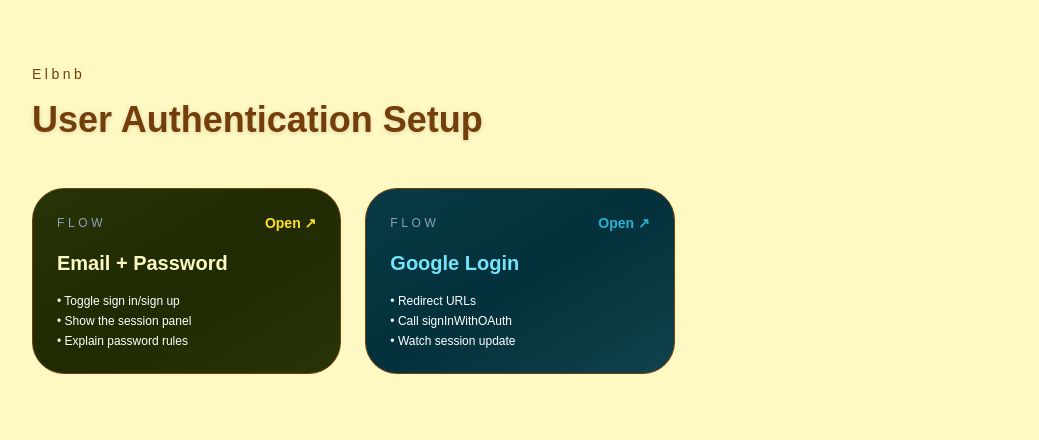
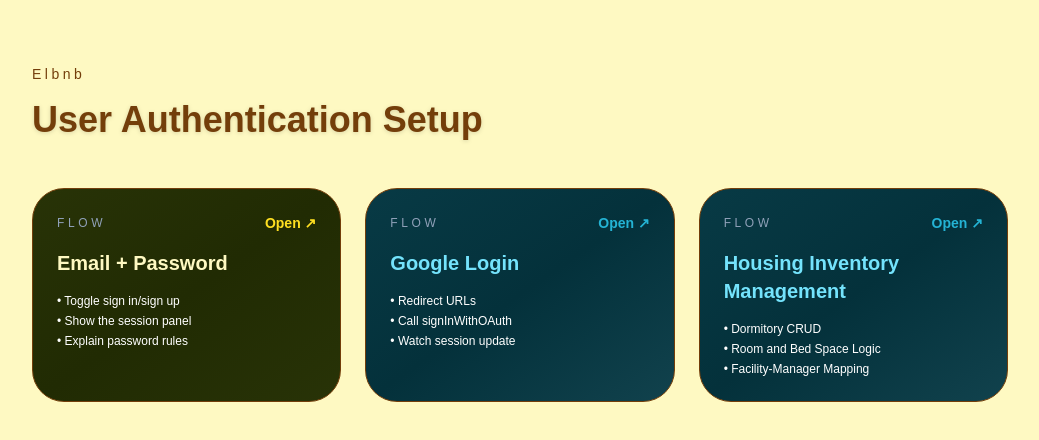
Before and after one commit to tmbanes/elbnb, a Next.js app: page / in a window 1280 px wide. Shown: the top 440 px of the page, without its empty margins (120-1159 px from the left). Built offline with nearby package versions, Linux system fonts and the light colour scheme.

Commit message:
feat: added card ui for routing redirection

```diff
--- a/app/page.tsx
+++ b/app/page.tsx
@@ -17,6 +17,18 @@ const setups = [
     href: "/google-login",
     title: "Google Login",
     highlights: ["Redirect URLs", "Call signInWithOAuth", "Watch session update"],
+    theme: {
+      card:
+        "border border-yellow-900 bg-gradient-to-br from-[#083a45] via-[#04313b] to-[#11424d] hover:border-[#7fb0ff]/60",
+      open: "text-[#24b3d4]",
+      title: "text-[#74e3fc]",
+      bullets: "text-white"
+    },
+  },
+  { // Housing Inventory Management
+    href: "/housing-management",
+    title: "Housing Inventory Management",
+    highlights: ["Dormitory CRUD", "Room and Bed Space Logic", "Facility-Manager Mapping"],
     theme: {
       card:
         "border border-yellow-900 bg-gradient-to-br from-[#083a45] via-[#04313b] to-[#11424d] hover:border-[#7fb0ff]/60",
@@ -46,10 +58,9 @@ export default function Home() {
               <Link
                 key={setup.href}
                 href={setup.href}
-                className={`group relative isolate flex flex-col overflow-hidden rounded-[32px] p-6 transition hover:-translate-y-1 ${
-                  theme?.card ??
+                className={`group relative isolate flex flex-col overflow-hidden rounded-[32px] p-6 transition hover:-translate-y-1 ${theme?.card ??
                   "border border-white/5 bg-slate-900/60 shadow-[0_30px_70px_rgba(2,6,23,0.65)] hover:border-emerald-300/50"
-                }`}
+                  }`}
               >
                 <div className="flex items-center justify-between">
                   <p className="text-xs uppercase tracking-[0.3em] text-slate-400">Flow</p>
@@ -58,9 +69,8 @@ export default function Home() {
                   </span>
                 </div>
                 <h3
-                  className={`mt-4 text-xl font-semibold ${
-                    theme?.title ?? "text-white"
-                  } transition group-hover:opacity-95`}
+                  className={`mt-4 text-xl font-semibold ${theme?.title ?? "text-white"
+                    } transition group-hover:opacity-95`}
                 >
                   {setup.title}
                 </h3>
```
